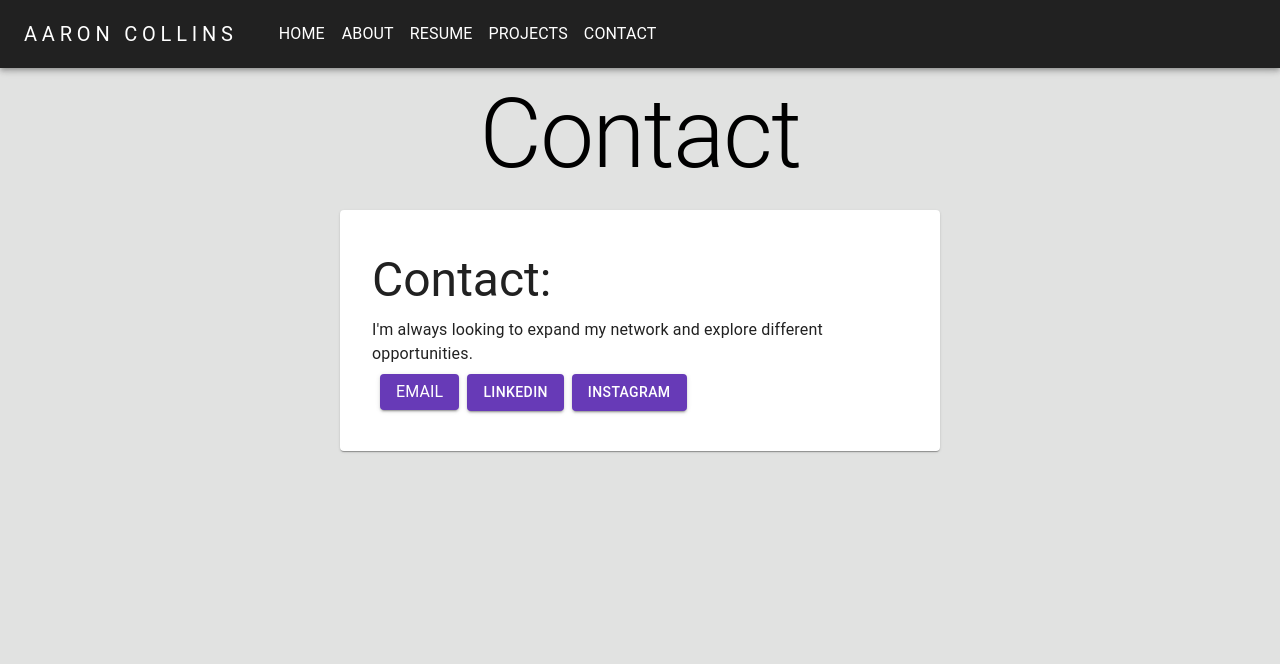
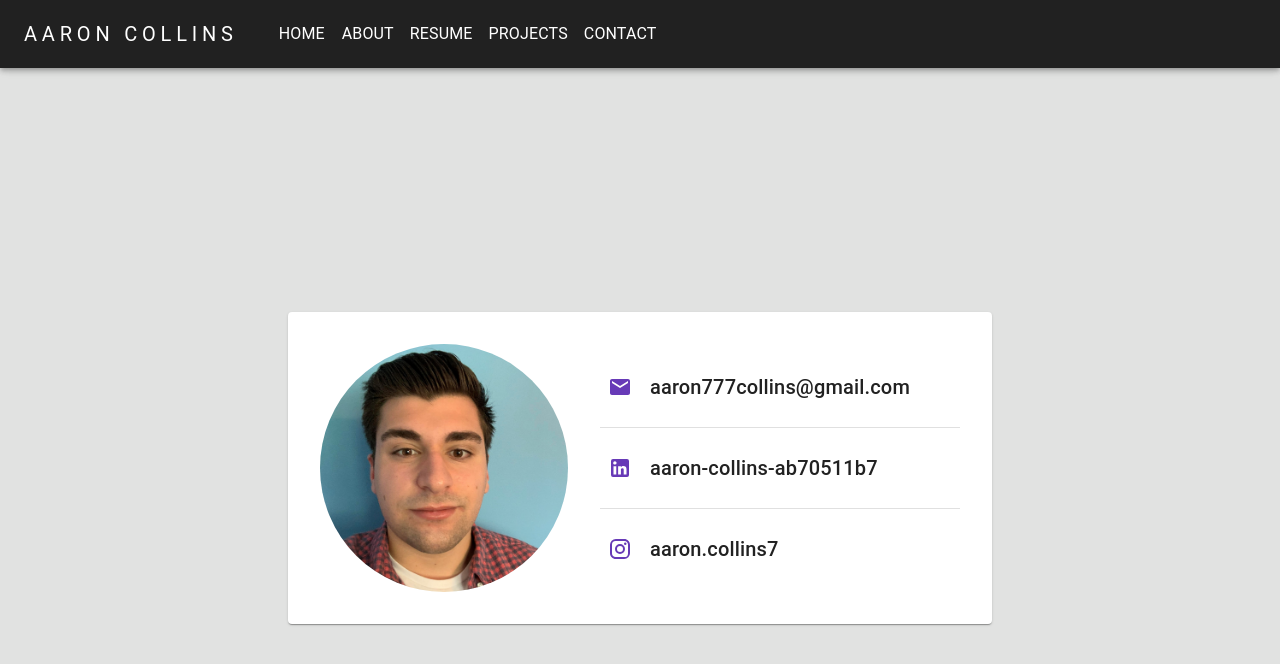
Before and after one commit to aaron777collins/aaron777collins.github.io, a React (Create React App) app: page /#/contact in a window 1280 px wide. Shown: the top 664 px of the page. Built offline with nearby package versions, Linux system fonts and the light colour scheme.

Commit message:
updated about and contact page

```diff
--- a/src/pages/About/Contact/Contact.tsx
+++ b/src/pages/About/Contact/Contact.tsx
@@ -1,12 +1,19 @@
-import { Button, CardActions, Typography } from "@mui/material";
+import {
+  Button,
+  CardActions,
+  Typography,
+} from "@mui/material";
 import * as React from "react";
 import { PaddedCard } from "../../../components/PaddedCard";
+import EmailIcon from "@mui/icons-material/Email";
+import LinkedInIcon from "@mui/icons-material/LinkedIn";
+import InstagramIcon from "@mui/icons-material/Instagram";
 
 export interface IContactProps {}
 
 export default function Contact(props: IContactProps) {
   return (
-    <PaddedCard>
+    <PaddedCard sx={{ paddingBottom: "20px" }}>
       <Typography variant="h3" sx={{ padding: "10px 0" }}>
         Contact:
       </Typography>
@@ -16,23 +23,29 @@ export default function Contact(props: IContactProps) {
       </Typography>
       <CardActions>
         <Button
+          size="small"
           color="secondary"
           variant="contained"
           href="mailto:aaron777collins@gmail.com"
+          startIcon={<EmailIcon />}
         >
           <Typography color="secondary.contrast">Email</Typography>
         </Button>
         <Button
+          size="small"
           color="secondary"
           variant="contained"
           href="https://www.linkedin.com/in/aaron-collins-ab70511b7/"
+          startIcon={<LinkedInIcon />}
         >
           LinkedIn
         </Button>
         <Button
+          size="small"
           color="secondary"
           variant="contained"
           href="https://www.instagram.com/aaron.collins7/"
+          startIcon={<InstagramIcon />}
         >
           Instagram
         </Button>
--- a/src/pages/About/Interests/Interests.tsx
+++ b/src/pages/About/Interests/Interests.tsx
@@ -8,37 +8,38 @@ export interface IInterestsProps {
 export default function Interests (props: IInterestsProps) {
   return (
     <PaddedCard>
-                  <Typography variant="h3" sx={{ padding: "20px 0" }}>
-                    Interests:
+      <Typography variant="h2" sx={{ padding: "20px 0" }}>
+        About Me:
       </Typography>
       <Typography>
-                    I worked in many roles and explored industries ranging
-                    from health foods to <b>web development</b> and{" "}
-                    <b>machine learning</b>. However, here are some small
-                    snippets about me:
+        As a recent graduate in Computer Science from the University of Windsor, I have developed a strong foundation
+         in programming, software development, and data science. Throughout my academic and professional journey, I have
+          explored various roles and industries, which have allowed me to gain valuable experience and skills. Here's a
+           little more about me:
       </Typography>
       <ul>
         <li>
-                      Making games and innovative tools has always interested
-                      me. I'm quite creative and excel in leadership and
-                      productivity. My father introduced me to programming when
-                      I was 10, and I've been hooked ever since.
+          Since the age of 10, when my father introduced me to programming, I have been captivated by the process of
+           creating games, innovative tools, and software solutions. My creativity and leadership skills have enabled
+            me to excel in a diverse range of projects and collaborations, such as my work at Rocket Innovation Studio
+            as a Full Stack Developer.
         </li>
         <li>
-                      While growing up, I used to play many sports including
-                      travel hockey, soccer, baseball and lacrosse. Before hanging up the skates, I also
-                      coached a bantam house league team. It was very rewarding to give back to the community.
+          I have always been passionate about learning and sharing knowledge, which led me to work as a teaching and
+           research assistant at the University of Windsor. In these roles, I have helped students learn to program,
+            provided feedback to improve their skills, and conducted research on connected and autonomous driving
+             using machine learning.
+        </li>
+        <li>
+          My interest in sports has played a significant role in my life, allowing me to develop teamwork, discipline,
+           and leadership skills. I have been actively involved in travel hockey, soccer, baseball, and lacrosse, and
+            have even had the rewarding experience of coaching a bantam house league hockey team.
         </li>
       </ul>
       <Typography>
-                    Currently, I'm an undergraduate student at the University
-                    of Windsor, looking to become a full-stack developer at a
-                    big tech company.
-                    <br />
-                    <br />
-                    While at the university, I'm researching
-                    connected/autonomous driving using machine learning and managing/teaching some other research assistants. I'm also a
-                    teaching assistant for an introductory python course.
+        With my recent graduation, I am now eager to apply my skills and knowledge as a full-stack developer at a leading
+         tech company. I am excited to take on new challenges and contribute to innovative projects that have a
+          meaningful impact on the world of technology.
       </Typography>
     </PaddedCard>
   );
--- a/src/pages/About/Roles/Roles.tsx
+++ b/src/pages/About/Roles/Roles.tsx
@@ -13,7 +13,6 @@ export default function Roles(props: IRolesProps) {
         <li>Manager</li>
         <li>Researcher</li>
         <li>Teaching Assistant</li>
-        <li>Student</li>
         <li>Full-Stack Software Developer</li>
       </ul>
     </PaddedCard>
--- a/src/pages/ContactPage/ContactPage.scss
+++ b/src/pages/ContactPage/ContactPage.scss
@@ -1,5 +1,10 @@
 .centerItems {
-    display: flex;
-    justify-content: center;
-    align-items: center;
+  display: flex;
+  justify-content: center;
+  align-items: center;
+  min-height: 100vh; // This will ensure it takes up at least the full height of the viewport
 }
+
+.breakWordWrap {
+  word-break: break-word;
+}
--- a/src/pages/ContactPage/ContactPage.tsx
+++ b/src/pages/ContactPage/ContactPage.tsx
@@ -1,8 +1,11 @@
-import { Box, Typography } from "@mui/material";
+import { Box, Typography, IconButton, Divider, Grid } from "@mui/material";
 import * as React from "react";
 import Navbar from "../../components/Navbar";
-import Contact from "../About/Contact/Contact";
+import EmailIcon from "@mui/icons-material/Email";
+import LinkedInIcon from "@mui/icons-material/LinkedIn";
+import InstagramIcon from "@mui/icons-material/Instagram";
 import "./ContactPage.scss";
+import { PaddedCard } from "../../components/PaddedCard";
 
 export interface IContactPageProps {
   pages: string[];
@@ -13,10 +16,79 @@ export default function ContactPage(props: IContactPageProps) {
     <>
       <Navbar pages={props.pages} pageName={"Contact"} />
       <Box className="centerItems">
-        <Box sx={{ width: "600px"}}>
-          <Typography variant="h1" sx={{paddingTop: "10px", paddingBottom: "20px", textAlign: "center"}}>Contact</Typography>
-          <Contact />
-        </Box>
+        <PaddedCard sx={{ maxWidth: "50%", minWidth: "400px"}}>
+          <Box sx={{ width: "100%" }}>
+            <Grid container spacing={4} alignItems="center" justifyContent="center">
+              <Grid item xs={12} sm={5} sx={{ display: "flex", justifyContent: "center" }}>
+                <img
+                  src="PhotoOfMeSquare.jpg"
+                  style={{
+                    maxWidth: "100%",
+                    height: "auto",
+                    borderRadius: "50%",
+                    minWidth: "200px",
+                    minHeight: "200px",
+                  }}
+                />
+              </Grid>
+              <Grid item xs={12} sm={7}>
+                <Box sx={{ display: "flex", flexDirection: "column" }}>
+                  <Box
+                    sx={{
+                      display: "flex",
+                      alignItems: "center",
+                      marginBottom: "20px",
+                    }}
+                  >
+                    <IconButton color="secondary" href="mailto:aaron777collins@gmail.com">
+                      <EmailIcon />
+                    </IconButton>
+                    <Typography variant="h6" sx={{ marginLeft: "10px" }} className="breakWordWrap">
+                      aaron777collins@gmail.com
+                    </Typography>
+                  </Box>
+                  <Divider />
+                  <Box
+                    sx={{
+                      display: "flex",
+                      alignItems: "center",
+                      marginTop: "20px",
+                      marginBottom: "20px",
+                    }}
+                  >
+                    <IconButton
+                      color="secondary"
+                      href="https://www.linkedin.com/in/aaron-collins-ab70511b7/"
+                    >
+                      <LinkedInIcon />
+                    </IconButton>
+                    <Typography variant="h6" sx={{ marginLeft: "10px" }} className="breakWordWrap">
+                      aaron-collins-ab70511b7
+                    </Typography>
+                  </Box>
+                  <Divider />
+                  <Box
+                    sx={{
+                      display: "flex",
+                      alignItems: "center",
+                      marginTop: "20px",
+                    }}
+                  >
+                    <IconButton
+                      color="secondary"
+                      href="https://www.instagram.com/aaron.collins7/"
+                    >
+                      <InstagramIcon />
+                    </IconButton>
+                    <Typography variant="h6" sx={{ marginLeft: "10px" }} className="breakWordWrap">
+                      aaron.collins7
+                    </Typography>
+                  </Box>
+                </Box>
+              </Grid>
+            </Grid>
+          </Box>
+        </PaddedCard>
       </Box>
     </>
   );
```
Also changed, not shown: public/PhotoOfMeSquare.jpg (added), 1 other file (tests, documents, lock files or other folders). Lines whose indentation alone changed are shown as unchanged.
